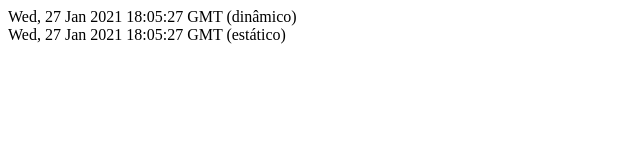
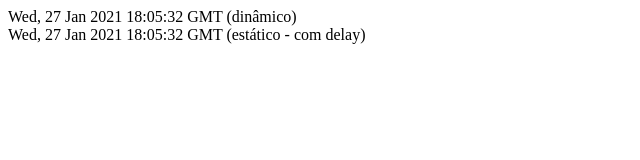
Before and after one commit to denisgusto/next-ideia-unica, a Next.js app: page /tempo in a window 1280 px wide. Shown: the top 160 px of the page, without its empty margins (0-640 px from the left). Built offline with nearby package versions, Linux system fonts and the light colour scheme.

Commit message:
Adicionado delay

```diff
--- a/pages/tempo.js
+++ b/pages/tempo.js
@@ -10,13 +10,17 @@
     return (
         <div>
             <div>{dynamicDateString} (dinâmico)</div>
-            <div>{props.staticDateString} (estático)</div>
+            <div>{props.staticDateString} (estático - com delay)</div>
         </div>
     )
 }
 
-export function getStaticProps() {
+export async function getStaticProps() {
     console.log('> Passando pelo getStaticProps().');
+    console.log('> Adicionado delay de 5 segundos.');
+
+    await delay(5000);
+
     const staticDate = new Date();
     const staticDateString = staticDate.toGMTString();
 
@@ -27,4 +31,6 @@
     }
 }
 
+const delay = ms => new Promise(resolve => setTimeout(resolve, ms));
+
 export default Tempo;
```
